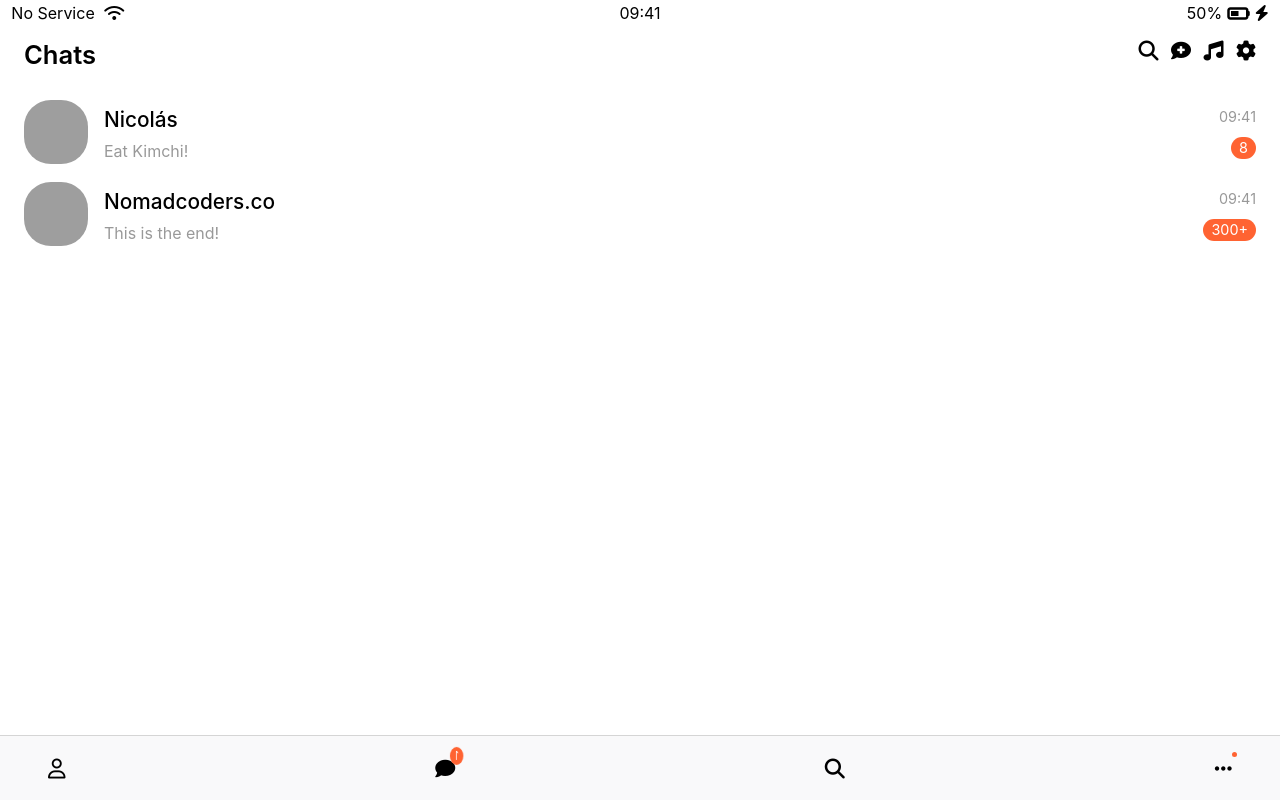
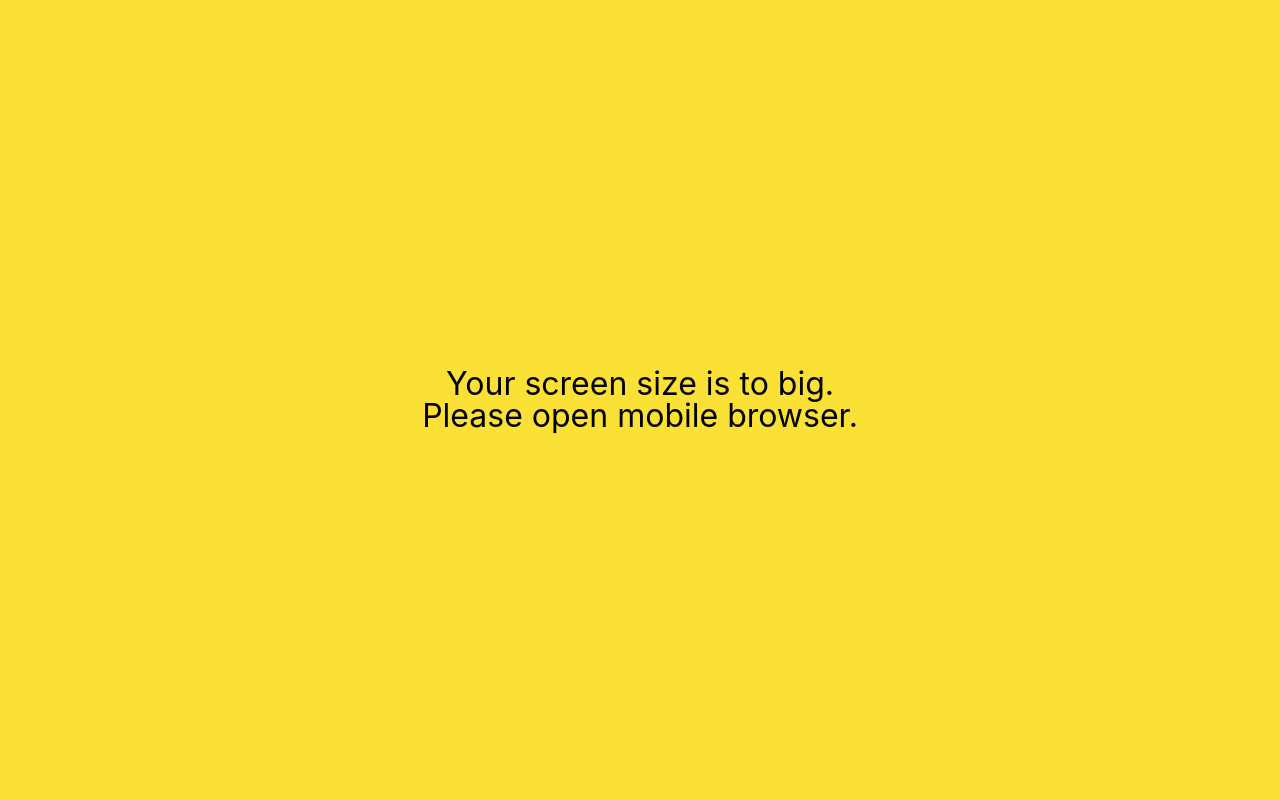
Before and after one commit to 5h4ngho/kakao-clone, a plain HTML site: page chat.html in a window 1280 px wide. Drawn offline with Linux system fonts and the light colour scheme; grey boxes are pictures that could not be loaded.

Commit message:
media query added extra pages

```diff
--- a/chat.html
+++ b/chat.html
@@ -111,7 +111,10 @@
         </li>
       </ul>
     </nav>
-
+    <div id="no-mobile">
+      <span>Your screen size is to big.</span>
+      <span>Please open mobile browser.</span>
+    </div>
     <script
       src="https://kit.fontawesome.com/dc194bb9ca.js"
       crossorigin="anonymous"
```
Also changed, not shown: settings.html (+4 -1 lines).
